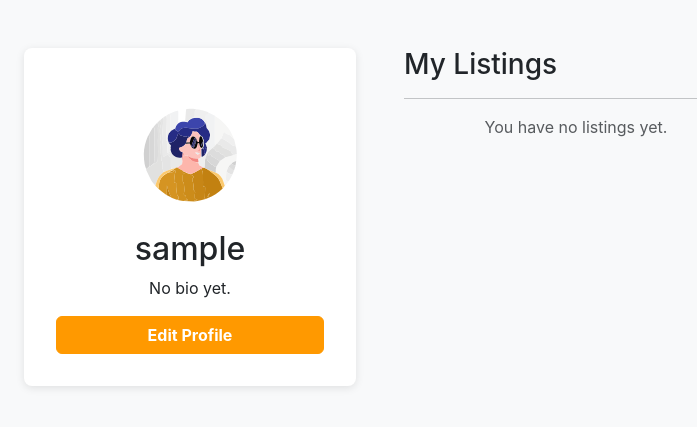
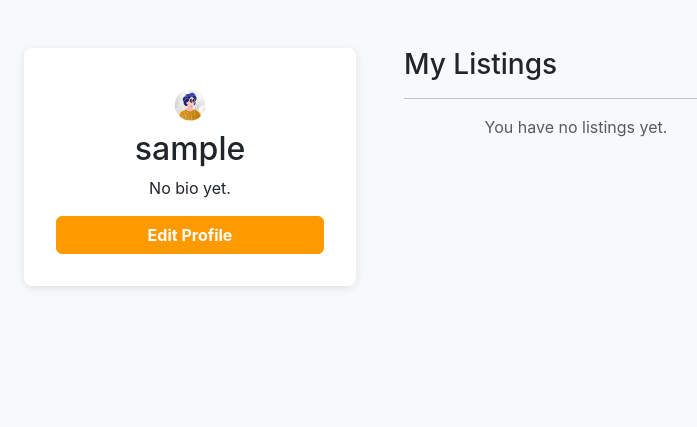
Before and after one commit to sevvy1111/checkout, a Django app: page /accounts/profile/ in a window 1280 px wide. Shown: the part 57-484 px from the top of the page, without its empty margins (70-767 px from the left). Run offline with Django 4.2, Linux system fonts and the light colour scheme; the visitor is signed in with stand-in values (Sample User, id 1); data that the repository does not hold is empty; some libraries are stand-ins or nearby versions.

Commit message:
Debug avatars bug 4

```diff
--- a/static/css/main.css
+++ b/static/css/main.css
@@ -136,8 +136,8 @@ body {
 }
 
 .profile-avatar, .avatar-lg {
-    width: 150px;
-    height: 150px;
+    width: 50px;
+    height: 50px;
     object-fit: cover;
     border-radius: 50%;
 }
```
